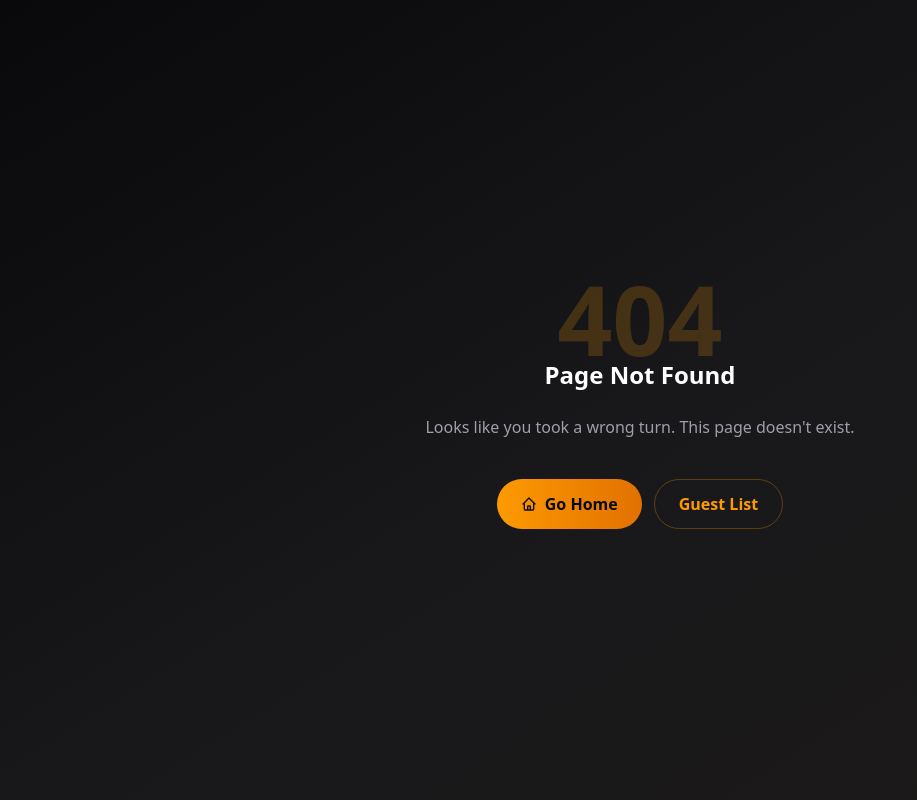
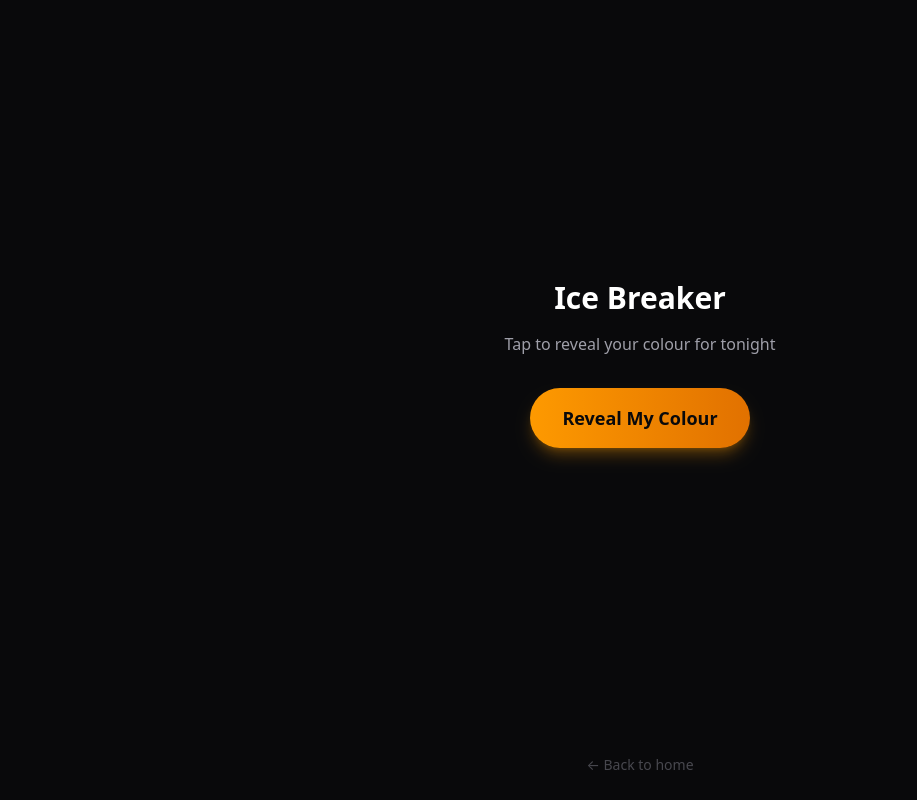
Before and after one commit to KingPsychopath/party-guest-list, a Next.js app: page /icebreaker in a window 1280 px wide. Before the commit this address had no page. Shown: the whole page, without its empty margins (0-917 px from the left). Built offline with nearby package versions, Linux system fonts and the light colour scheme.

Commit message:
feat: M&H badge on guestlist, circular logo on homepage, icebreaker game

```diff
--- a/app/guestlist/page.tsx
+++ b/app/guestlist/page.tsx
@@ -1,6 +1,5 @@
 'use client';
 
-import Image from 'next/image';
 import { useGuests } from '@/hooks/useGuests';
 import { useGuestSearch } from '@/hooks/useGuestSearch';
 import { SearchBar } from '@/components/guestlist/SearchBar';
@@ -38,15 +37,12 @@ export default function GuestListPage() {
       <div className="max-w-lg mx-auto bg-white min-h-screen shadow-xl shadow-stone-300/50">
         {/* Header */}
         <header className="bg-gradient-to-br from-amber-600 via-amber-500 to-yellow-500 pt-safe">
-          <div className="px-5 py-4 flex items-center gap-3">
-            <div className="w-28 h-28 rounded-full bg-white/10 flex-shrink-0 flex items-center justify-center p-2">
-              <Image
-                src="/MAHLogo.svg"
-                alt="Logo"
-                width={96}
-                height={96}
-                className="w-full h-full object-contain"
-              />
+          <div className="px-5 py-4 flex items-center gap-4">
+            {/* M&H Badge */}
+            <div className="w-14 h-14 rounded-2xl bg-zinc-900 flex items-center justify-center flex-shrink-0 shadow-lg">
+              <div className="w-10 h-10 rounded-full bg-gradient-to-br from-amber-400 to-amber-600 flex items-center justify-center">
+                <span className="text-zinc-900 font-bold text-lg font-serif">M</span>
+              </div>
             </div>
             <div>
               <h1 className="text-2xl font-bold text-white">Guest List</h1>
--- /dev/null
+++ b/app/icebreaker/layout.tsx
@@ -0,0 +1,14 @@
+import type { Metadata } from "next";
+
+export const metadata: Metadata = {
+  title: "Milk & Henny | Ice Breaker",
+  description: "Find your colour match",
+};
+
+export default function IcebreakerLayout({
+  children,
+}: {
+  children: React.ReactNode;
+}) {
+  return children;
+}
--- /dev/null
+++ b/app/icebreaker/page.tsx
@@ -0,0 +1,120 @@
+'use client';
+
+import { useEffect, useState } from 'react';
+import Link from 'next/link';
+
+// Vibrant, distinct colors for the game
+const COLORS = [
+  { name: 'Ruby', bg: 'bg-red-500', hex: '#ef4444', text: 'text-white' },
+  { name: 'Sapphire', bg: 'bg-blue-500', hex: '#3b82f6', text: 'text-white' },
+  { name: 'Emerald', bg: 'bg-emerald-500', hex: '#10b981', text: 'text-white' },
+  { name: 'Amethyst', bg: 'bg-purple-500', hex: '#a855f7', text: 'text-white' },
+  { name: 'Topaz', bg: 'bg-amber-500', hex: '#f59e0b', text: 'text-black' },
+  { name: 'Rose', bg: 'bg-pink-500', hex: '#ec4899', text: 'text-white' },
+];
+
+const STORAGE_KEY = 'mah-icebreaker-color';
+
+function getOrAssignColor(): typeof COLORS[0] {
+  if (typeof window === 'undefined') return COLORS[0];
+
+  const stored = localStorage.getItem(STORAGE_KEY);
+  if (stored) {
+    const parsed = JSON.parse(stored);
+    const found = COLORS.find(c => c.name === parsed.name);
+    if (found) return found;
+  }
+
+  // Assign random color
+  const randomColor = COLORS[Math.floor(Math.random() * COLORS.length)];
+  localStorage.setItem(STORAGE_KEY, JSON.stringify(randomColor));
+  return randomColor;
+}
+
+export default function IcebreakerPage() {
+  const [color, setColor] = useState<typeof COLORS[0] | null>(null);
+  const [revealed, setRevealed] = useState(false);
+
+  useEffect(() => {
+    setColor(getOrAssignColor());
+  }, []);
+
+  if (!color) {
+    return (
+      <div className="min-h-screen bg-zinc-950 flex items-center justify-center">
+        <div className="w-8 h-8 border-2 border-amber-500 border-t-transparent rounded-full animate-spin" />
+      </div>
+    );
+  }
+
+  return (
+    <div
+      className={`min-h-screen flex flex-col transition-colors duration-700 ${
+        revealed ? color.bg : 'bg-zinc-950'
+      }`}
+    >
+      {/* Main content */}
+      <div className="flex-1 flex items-center justify-center p-6">
+        <div className="text-center max-w-sm">
+          {!revealed ? (
+            <>
+              <h1 className="text-3xl font-bold text-white mb-4">Ice Breaker</h1>
+              <p className="text-zinc-400 mb-8">
+                Tap to reveal your colour for tonight
+              </p>
+              <button
+                onClick={() => setRevealed(true)}
+                className="px-8 py-4 bg-gradient-to-r from-amber-500 to-amber-600 text-zinc-950 font-bold text-lg rounded-full shadow-lg shadow-amber-500/30 hover:scale-105 transition-transform"
+              >
+                Reveal My Colour
+              </button>
+            </>
+          ) : (
+            <>
+              {/* Color display */}
+              <div className="mb-8">
+                <div
+                  className="w-32 h-32 rounded-full mx-auto mb-4 shadow-2xl border-4 border-white/30"
+                  style={{ backgroundColor: color.hex }}
+                />
+                <h1 className={`text-5xl font-bold mb-2 ${color.text}`}>
+                  {color.name}
+                </h1>
+                <p className={`text-lg opacity-80 ${color.text}`}>
+                  This is your colour for tonight
+                </p>
+              </div>
+
+              {/* Mission */}
+              <div className={`rounded-2xl p-6 mb-6 ${color.text} bg-black/20 backdrop-blur-sm`}>
+                <h2 className="font-bold text-xl mb-3">Your Mission</h2>
+                <p className="text-lg leading-relaxed opacity-90">
+                  Find and introduce yourself to <strong>one person of each gender</strong> who shares your colour.
+                </p>
+              </div>
+
+              {/* Forbidden question */}
+              <div className="bg-black/30 backdrop-blur-sm rounded-xl p-4 border border-white/10">
+                <p className={`text-sm font-medium ${color.text} opacity-90`}>
+                  🚫 Forbidden question: <em>&quot;How do you know Abel/Owen?&quot;</em>
+                </p>
+              </div>
+            </>
+          )}
+        </div>
+      </div>
+
+      {/* Back link */}
+      <div className="p-6 text-center">
+        <Link
+          href="/"
+          className={`text-sm opacity-60 hover:opacity-100 transition-opacity ${
+            revealed ? color.text : 'text-zinc-500'
+          }`}
+        >
+          ← Back to home
+        </Link>
+      </div>
+    </div>
+  );
+}
--- a/app/page.tsx
+++ b/app/page.tsx
@@ -4,7 +4,21 @@ import Image from 'next/image';
 export default function Home() {
   return (
     <div className="min-h-screen bg-gradient-to-br from-zinc-950 via-zinc-900 to-stone-900 flex items-center justify-center p-6">
-      <div className="text-center space-y-4 max-w-md">
+      <div className="text-center space-y-5 max-w-md">
+        {/* Circular Logo */}
+        <div className="flex justify-center">
+          <div className="w-24 h-24 rounded-full bg-gradient-to-br from-amber-400/20 to-amber-600/10 p-2 shadow-2xl shadow-amber-500/10">
+            <Image
+              src="/MAHLogo.svg"
+              alt="Milk & Henny Logo"
+              width={80}
+              height={80}
+              className="w-full h-full object-contain"
+              priority
+            />
+          </div>
+        </div>
+
         {/* Text Logo */}
         <div className="px-4">
           <Image
@@ -22,20 +36,26 @@ export default function Home() {
           First Ever Birthday
         </p>
 
-        {/* CTA */}
-        <div className="space-y-3 pt-4">
+        {/* CTAs */}
+        <div className="space-y-4 pt-4">
           <Link
-            href="/guestlist"
+            href="/icebreaker"
             className="inline-flex items-center justify-center gap-3 px-8 py-4 bg-gradient-to-r from-amber-500 to-amber-600 hover:from-amber-400 hover:to-amber-500 text-zinc-950 font-bold text-lg rounded-full transition-all duration-200 shadow-lg shadow-amber-500/30 hover:shadow-amber-500/50 hover:scale-105"
           >
             <svg className="w-5 h-5" fill="none" stroke="currentColor" viewBox="0 0 24 24">
-              <path strokeLinecap="round" strokeLinejoin="round" strokeWidth={2} d="M9 5H7a2 2 0 00-2 2v12a2 2 0 002 2h10a2 2 0 002-2V7a2 2 0 00-2-2h-2M9 5a2 2 0 002 2h2a2 2 0 002-2M9 5a2 2 0 012-2h2a2 2 0 012 2m-6 9l2 2 4-4" />
+              <path strokeLinecap="round" strokeLinejoin="round" strokeWidth={2} d="M17 20h5v-2a3 3 0 00-5.356-1.857M17 20H7m10 0v-2c0-.656-.126-1.283-.356-1.857M7 20H2v-2a3 3 0 015.356-1.857M7 20v-2c0-.656.126-1.283.356-1.857m0 0a5.002 5.002 0 019.288 0M15 7a3 3 0 11-6 0 3 3 0 016 0z" />
             </svg>
-            Door Staff Check-In
+            Ice Breaker Game
           </Link>
-          <p className="text-zinc-500 text-sm">
-            Staff access only
-          </p>
+
+          <div className="pt-2">
+            <Link
+              href="/guestlist"
+              className="text-zinc-500 hover:text-amber-400 text-sm transition-colors"
+            >
+              Staff Check-In →
+            </Link>
+          </div>
         </div>
 
         {/* Footer */}
```
